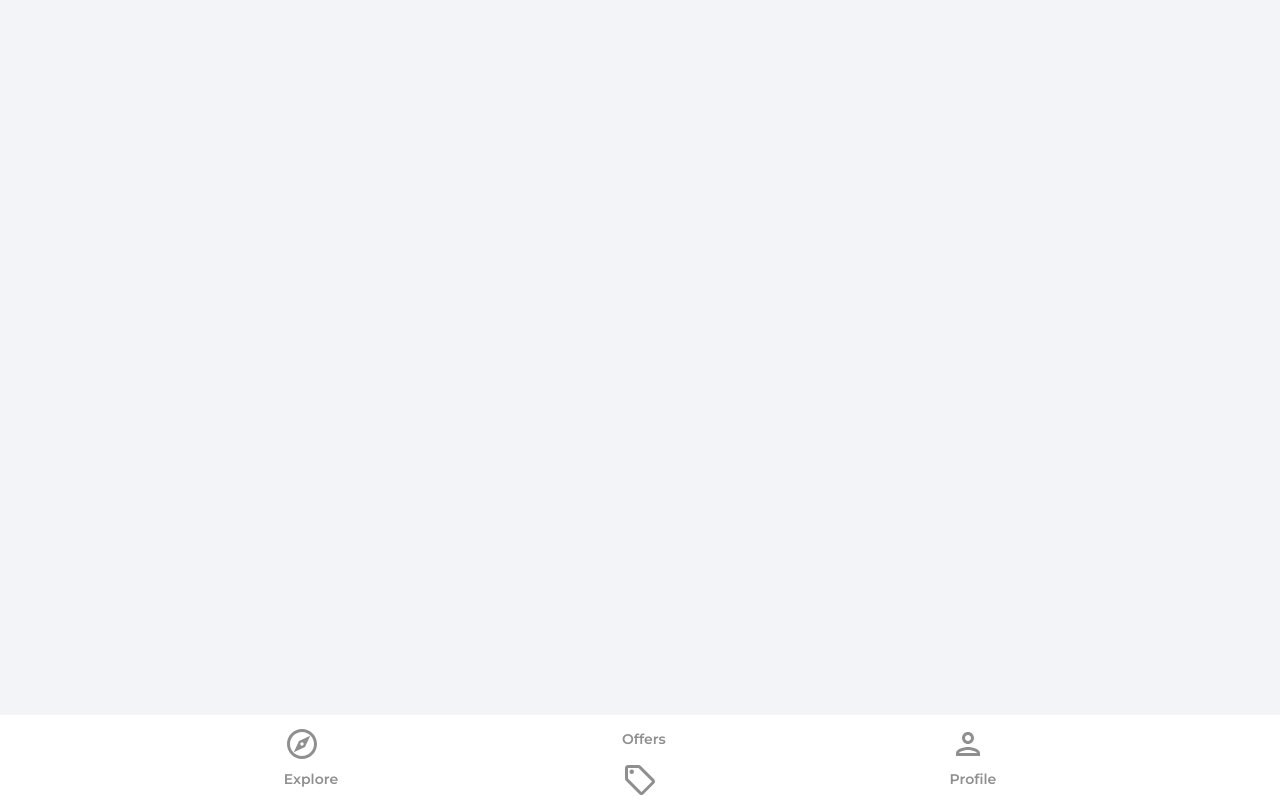
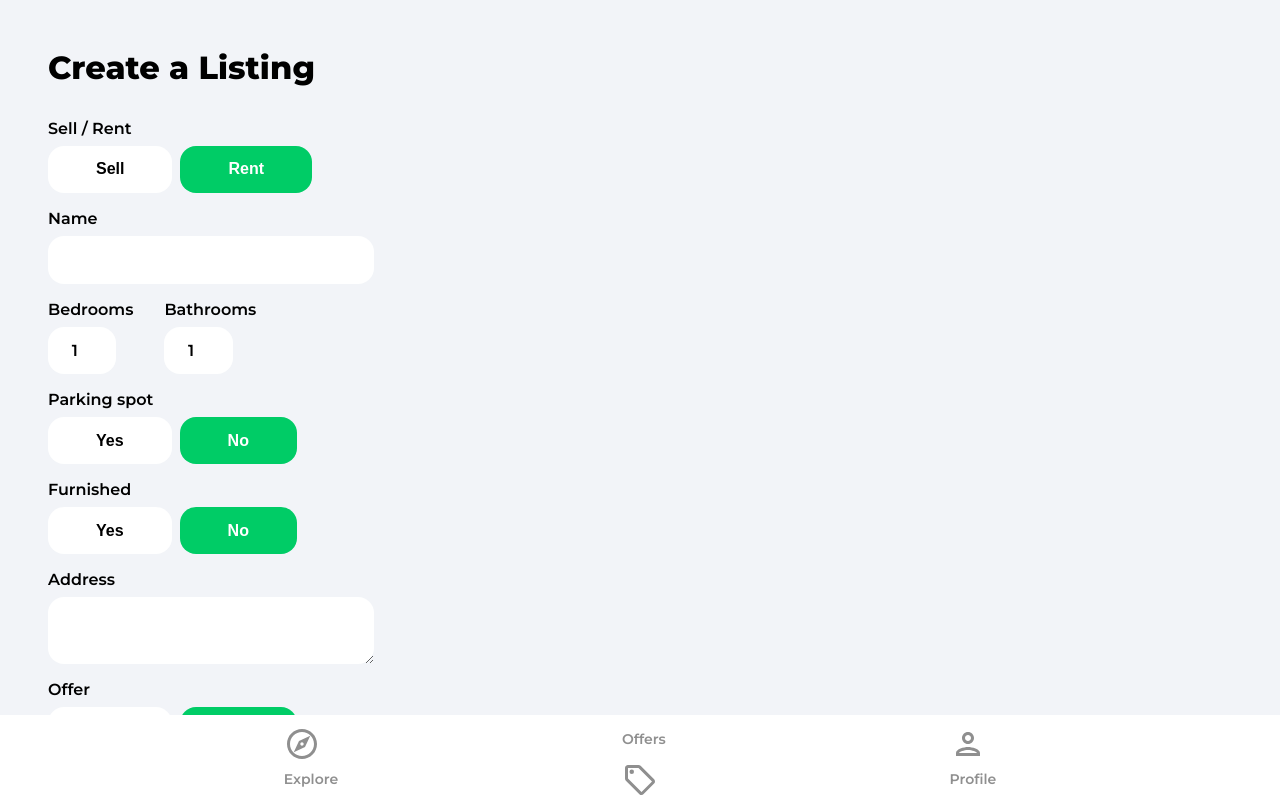
Before and after one commit to StechAnurag/React_JS, a React (Create React App) app in the folder house-marketplace/: page /create-listing in a window 1280 px wide. Shown: the top 800 px of the page. Built offline with nearby package versions, Linux system fonts and the light colour scheme; no server answers; sample sign-in values are in the browser's storage.

Commit message:
create listing page and form

```diff
--- a/house-marketplace/src/App.js
+++ b/house-marketplace/src/App.js
@@ -9,6 +9,7 @@
 import SignUp from './pages/SignUp';
 import Category from './pages/Category';
 import ForgotPassword from './pages/ForgotPassword';
+import CreateListing from './pages/CreateListing';
 import PrivateRoute from './components/PrivateRoute';
 
 function App() {
@@ -25,6 +26,7 @@
           <Route path="/sign-in" element={<SignIn />} />
           <Route path="/sign-up" element={<SignUp />} />
           <Route path="/forgot-password" element={<ForgotPassword />} />
+          <Route path="/create-listing" element={<CreateListing />} />
         </Routes>
         <Navbar />
       </Router>
--- a/house-marketplace/src/hooks/useAuthStatus.js
+++ b/house-marketplace/src/hooks/useAuthStatus.js
@@ -11,6 +11,7 @@
   useEffect(() => {
     if (isMounted.current) {
       const auth = getAuth();
+      // onAuthStateChanged() function checks if user is logged anymore or not?
       onAuthStateChanged(auth, user => {
         if (user) {
           setLoggedIn(true);
--- /dev/null
+++ b/house-marketplace/src/pages/CreateListing.js
@@ -0,0 +1,337 @@
+import { useState, useEffect, useRef } from 'react';
+import { getAuth, onAuthStateChanged } from 'firebase/auth';
+import { getStorage, ref, uploadBytesResumable, getDownloadURL } from 'firebase/storage';
+import { db } from '../firebase.config';
+import { useNavigate } from 'react-router-dom';
+import Spinner from '../components/Spinner';
+import { toast } from 'react-toastify';
+
+function CreateListing() {
+  const [geoLocEnabled, setGeoLocEnabled] = useState(true);
+  const [loading, setLoading] = useState(false);
+
+  const [formData, setFormData] = useState({
+    type: 'rent',
+    name: '',
+    bedrooms: 1,
+    bathrooms: 1,
+    parking: false,
+    furnished: false,
+    address: '',
+    offer: false,
+    regularPrice: 0,
+    discountedPrice: 0,
+    images: {},
+    latitude: 0,
+    longitude: 0
+  });
+
+  const {
+    type,
+    name,
+    bedrooms,
+    bathrooms,
+    parking,
+    furnished,
+    address,
+    offer,
+    regularPrice,
+    discountedPrice,
+    images,
+    latitude,
+    longitude
+  } = formData;
+
+  const auth = getAuth();
+  const navigate = useNavigate();
+  const isMounted = useRef(true);
+
+  useEffect(() => {
+    if (isMounted) {
+      onAuthStateChanged(auth, user => {
+        if (user) {
+          setFormData({ ...formData, userRef: user.uid });
+        } else {
+          navigate('/sign-in');
+        }
+      });
+    }
+
+    return () => {
+      isMounted.current = false;
+    };
+    // eslint-disable-next-line
+  }, [isMounted]);
+
+  const onSubmit = e => {
+    e.preventDefault();
+    setLoading(true);
+    if (discountedPrice >= regularPrice) {
+      setLoading(false);
+      toast.error('Discounted Price should be less than regular price' + regularPrice);
+      return;
+    }
+
+    if (images.length > 6) {
+      setLoading(false);
+      toast.error('Maximum 6 images are allowed');
+      return;
+    }
+
+    let geoLocation = {};
+    let location = {};
+    if (geoLocEnabled) {
+      // use the Google's geocoding API to fetch lat, long for the given address string
+    } else {
+      geoLocation.lat = latitude;
+      geoLocation.lng = longitude;
+      location = address;
+    }
+
+    setLoading(false);
+  };
+
+  const onMutate = e => {
+    // Parse boolean
+    let boolean = null;
+    if (e.target.value === 'true') boolean = true;
+    if (e.target.value === 'false') boolean = true;
+
+    // Files
+    if (e.target.files) setFormData(prevState => ({ ...prevState, images: e.target.files }));
+
+    // Text/Booleans/Numbers
+    const value = /^[0-9]*$/.test(e.target.value) ? +e.target.value : e.target.value;
+    if (!e.target.files) setFormData(prevState => ({ ...prevState, [e.target.id]: boolean ?? value }));
+  };
+
+  if (loading) return <Spinner />;
+
+  return (
+    <div className="profile">
+      <header>
+        <p className="pageHeader">Create a Listing</p>
+      </header>
+      <main>
+        <form onSubmit={onSubmit}>
+          <label className="formLabel">Sell / Rent</label>
+          <div className="formButtons">
+            <button
+              type="button"
+              className={type === 'sale' ? 'formButtonActive' : 'formButton'}
+              id="type"
+              value="sale"
+              onClick={onMutate}
+            >
+              Sell
+            </button>
+            <button
+              type="button"
+              className={type === 'rent' ? 'formButtonActive' : 'formButton'}
+              id="type"
+              value="rent"
+              onClick={onMutate}
+            >
+              Rent
+            </button>
+          </div>
+
+          <label className="formLabel">Name</label>
+          <input
+            type="text"
+            className="formInputName"
+            id="name"
+            value={name}
+            onChange={onMutate}
+            maxLength="32"
+            minLength="10"
+            required
+          />
+
+          <div className="formRooms flex">
+            <div>
+              <label className="formLabel">Bedrooms</label>
+              <input
+                className="formInputSmall"
+                type="number"
+                id="bedrooms"
+                value={bedrooms}
+                onChange={onMutate}
+                min="1"
+                max="50"
+                required
+              />
+            </div>
+            <div>
+              <label className="formLabel">Bathrooms</label>
+              <input
+                className="formInputSmall"
+                type="number"
+                id="bathrooms"
+                value={bathrooms}
+                onChange={onMutate}
+                min="1"
+                max="50"
+                required
+              />
+            </div>
+          </div>
+
+          <label className="formLabel">Parking spot</label>
+          <div className="formButtons">
+            <button
+              className={parking ? 'formButtonActive' : 'formButton'}
+              type="button"
+              id="parking"
+              value={true}
+              onClick={onMutate}
+              min="1"
+              max="50"
+            >
+              Yes
+            </button>
+            <button
+              className={!parking && parking !== null ? 'formButtonActive' : 'formButton'}
+              type="button"
+              id="parking"
+              value={false}
+              onClick={onMutate}
+            >
+              No
+            </button>
+          </div>
+
+          <label className="formLabel">Furnished</label>
+          <div className="formButtons">
+            <button
+              className={furnished ? 'formButtonActive' : 'formButton'}
+              type="button"
+              id="furnished"
+              value={true}
+              onClick={onMutate}
+            >
+              Yes
+            </button>
+            <button
+              className={!furnished && furnished !== null ? 'formButtonActive' : 'formButton'}
+              type="button"
+              id="furnished"
+              value={false}
+              onClick={onMutate}
+            >
+              No
+            </button>
+          </div>
+
+          <label className="formLabel">Address</label>
+          <textarea
+            className="formInputAddress"
+            type="text"
+            id="address"
+            value={address}
+            onChange={onMutate}
+            required
+          />
+
+          {!geoLocEnabled && (
+            <div className="formLatLng flex">
+              <div>
+                <label className="formLabel">Latitude</label>
+                <input
+                  className="formInputSmall"
+                  type="number"
+                  id="latitude"
+                  value={latitude}
+                  onChange={onMutate}
+                  required
+                />
+              </div>
+              <div>
+                <label className="formLabel">Longitude</label>
+                <input
+                  className="formInputSmall"
+                  type="number"
+                  id="longitude"
+                  value={longitude}
+                  onChange={onMutate}
+                  required
+                />
+              </div>
+            </div>
+          )}
+
+          <label className="formLabel">Offer</label>
+          <div className="formButtons">
+            <button
+              className={offer ? 'formButtonActive' : 'formButton'}
+              type="button"
+              id="offer"
+              value={true}
+              onClick={onMutate}
+            >
+              Yes
+            </button>
+            <button
+              className={!offer && offer !== null ? 'formButtonActive' : 'formButton'}
+              type="button"
+              id="offer"
+              value={false}
+              onClick={onMutate}
+            >
+              No
+            </button>
+          </div>
+
+          <label className="formLabel">Regular Price</label>
+          <div className="formPriceDiv">
+            <input
+              className="formInputSmall"
+              type="number"
+              id="regularPrice"
+              value={regularPrice}
+              onChange={onMutate}
+              min="50"
+              max="750000000"
+              required
+            />
+            {type === 'rent' && <p className="formPriceText">$ / Month</p>}
+          </div>
+
+          {offer && (
+            <>
+              <label className="formLabel">Discounted Price</label>
+              <input
+                className="formInputSmall"
+                type="number"
+                id="discountedPrice"
+                value={discountedPrice}
+                onChange={onMutate}
+                min="50"
+                max="750000000"
+                required={offer}
+              />
+            </>
+          )}
+
+          <label className="formLabel">Images</label>
+          <p className="imagesInfo">The first image will be the cover (max 6).</p>
+          <input
+            className="formInputFile"
+            type="file"
+            id="images"
+            onChange={onMutate}
+            max="6"
+            accept=".jpg,.png,.jpeg"
+            multiple
+            required
+          />
+          <button type="submit" className="primaryButton createListingButton">
+            Create Listing
+          </button>
+        </form>
+      </main>
+    </div>
+  );
+}
+
+export default CreateListing;
--- a/house-marketplace/src/pages/Profile.js
+++ b/house-marketplace/src/pages/Profile.js
@@ -1,9 +1,11 @@
 import { useState } from 'react';
 import { getAuth, updateProfile } from 'firebase/auth';
 import { updateDoc, doc } from 'firebase/firestore';
-import { useNavigate } from 'react-router-dom';
+import { Link, useNavigate } from 'react-router-dom';
 import { toast } from 'react-toastify';
 import { db } from '../firebase.config';
+import arrowRight from '../assets/svg/keyboardArrowRightIcon.svg';
+import homeIcon from '../assets/svg/homeIcon.svg';
 
 function Profile() {
   const auth = getAuth();
@@ -89,6 +91,11 @@
           />
         </form>
       </div>
+      <Link to="/create-listing" className="createListing">
+        <img src={homeIcon} alt="home" />
+        <p>Sell or Rent your home</p>
+        <img src={arrowRight} alt="arrowRight" />
+      </Link>
     </div>
   );
 }
```
